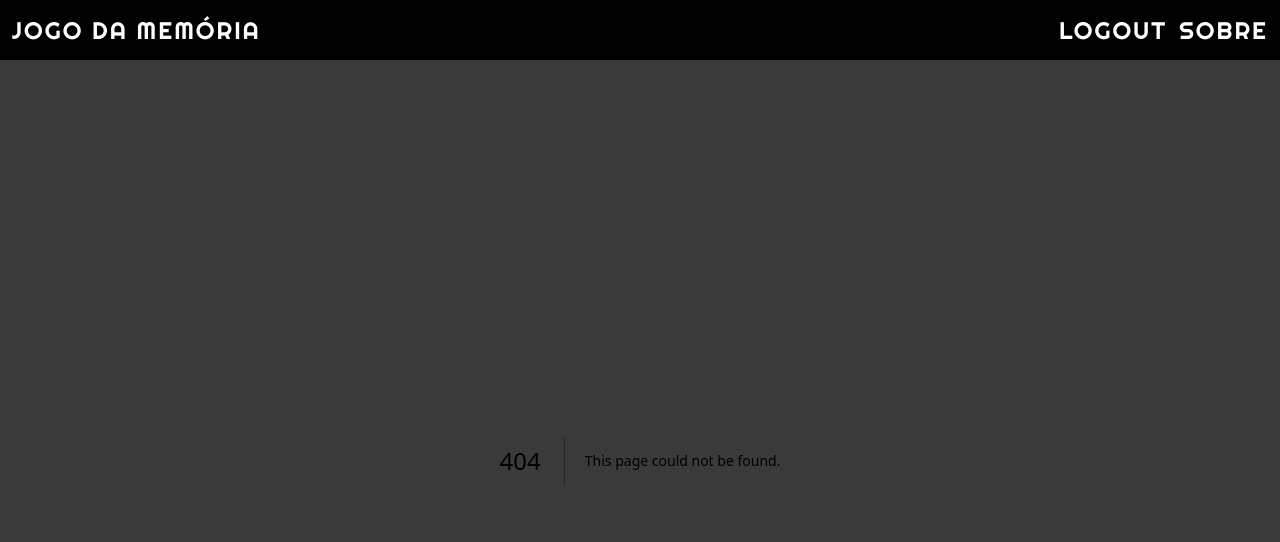
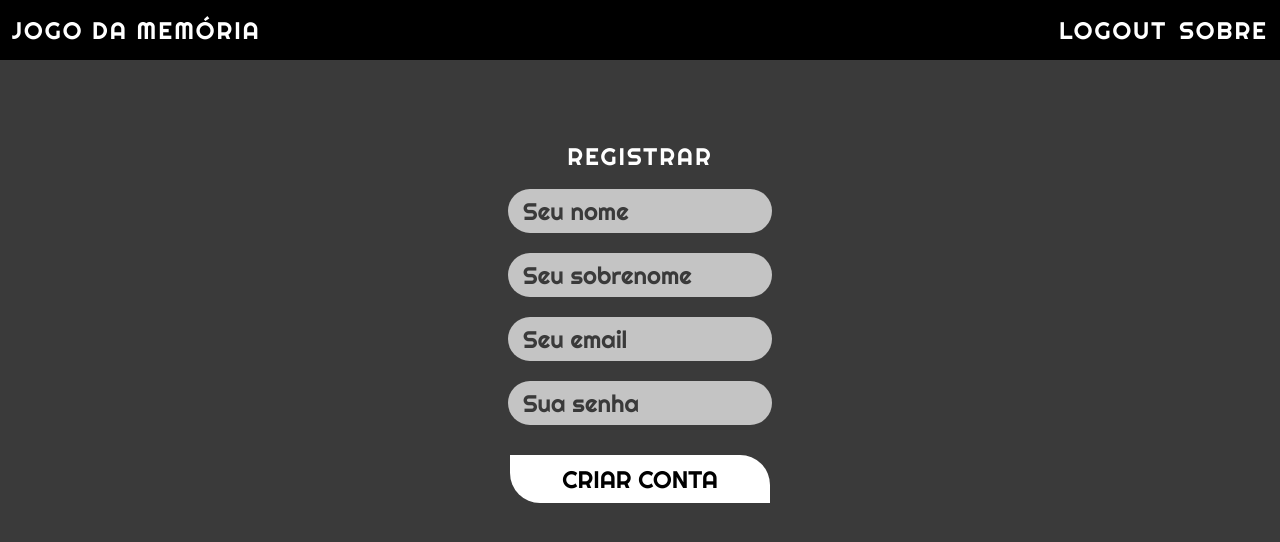
Before and after one commit to pedro-hdev/JogoDaMemoria, a Next.js app in the folder app-game/: page /register in a window 1280 px wide. Before the commit this address had no page. Shown: the top 542 px of the page. Built offline with nearby package versions, Linux system fonts and the light colour scheme.

Commit message:
added: components input, button

```diff
--- /dev/null
+++ b/app-game/src/app/register/page.js
@@ -0,0 +1,26 @@
+import React from "react";
+import Input from "@/components/input";
+import Buttonwhite from "@/components/buttonwhite";
+export default function Register() {
+  return (
+    <div className="flex justify-center items-center text-center p-[8px] flex-col">
+      <form className="pt-[70px] flex flex-col justify-center items-center">
+        <h1 className="font-Righteous text-[24px] text-[white] text-center tracking-[2px]">
+          REGISTRAR
+        </h1>
+
+        <div className="mt-[15px] flex flex-col gap-[20px]">
+          <Input placeholder="Seu nome" type="text" />
+
+          <Input placeholder="Seu sobrenome" type="text" />
+
+          <Input placeholder="Seu email" type="email" />
+
+          <Input placeholder="Sua senha" type="password" />
+        </div>
+
+        <Buttonwhite texto="CRIAR CONTA"></Buttonwhite>
+      </form>
+    </div>
+  );
+}
```
